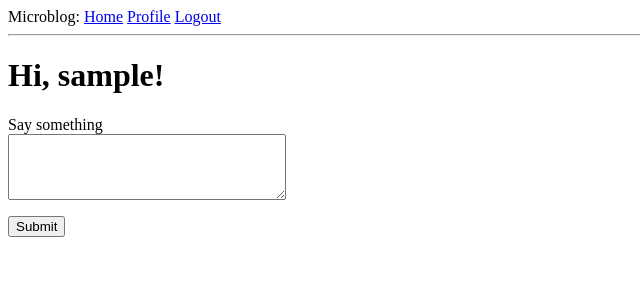
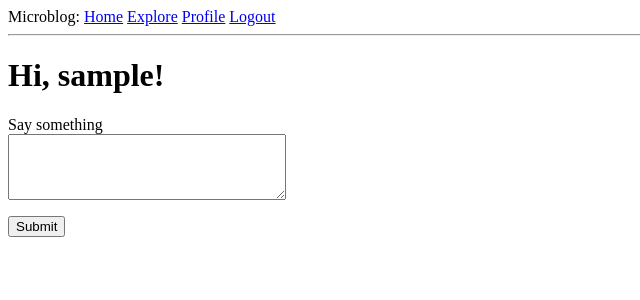
Before and after one commit to forza111/Microblog, a Flask app: page / in a window 1280 px wide. Shown: the top 300 px of the page, without its empty margins (0-640 px from the left). Run offline with Flask 2, Linux system fonts and the light colour scheme; the visitor is signed in with stand-in values (Sample User, id 1); data comes from the database, SQL or seed files in the repository; both versions use the stored data as it was after the commit; data that the repository does not hold is empty.

Commit message:
add explore.html, route '/explore'

```diff
--- a/app/routes.py
+++ b/app/routes.py
@@ -122,3 +122,10 @@ def unfollow(username):
     db.session.commit()
     flash('You are not following {}'.format(username))
     return redirect(url_for('user', username=username))
+
+
+@app.route('/explore')
+@login_required
+def explore():
+    posts = Post.query.order_by(Post.timestamp.desc()).all()
+    return render_template('index.html',title='Explore', posts=posts)
--- a/app/templates/base.html
+++ b/app/templates/base.html
@@ -10,6 +10,7 @@
         <div>
             Microblog:
             <a href= "{{ url_for('index') }}">Home</a>
+            <a href= "{{ url_for('explore') }}">Explore</a>
             {% if current_user.is_anonymous %}
             <a href="{{ url_for('login') }}">Login</a>
             {% else %}
--- a/app/templates/index.html
+++ b/app/templates/index.html
@@ -2,6 +2,7 @@
 
 {% block content %}
     <h1>Hi, {{ current_user.username }}!</h1>
+    {% if form %}
     <form action="" method="post">
         {{ form.hidden_tag() }}
         <p>
@@ -13,6 +14,7 @@
         </p>
         <p>{{ form.submit() }}</p>
     </form>
+    {% endif %}
 {% for post in posts %}
     <div><p>{{ post.author.username }} says: <b>{{ post.body }}</b></p></div>
     {% endfor %}
```
Also changed, not shown: app.db.
